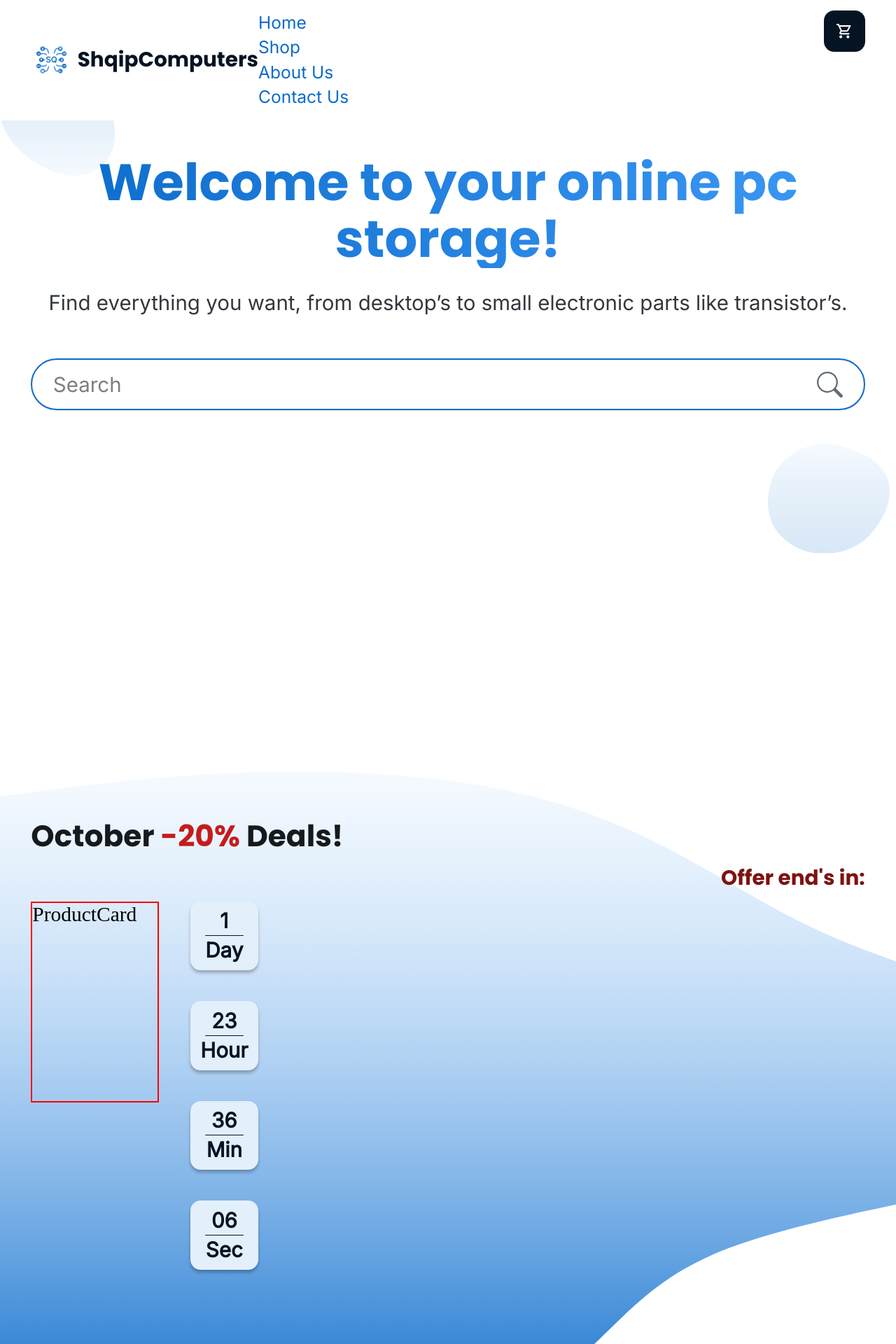
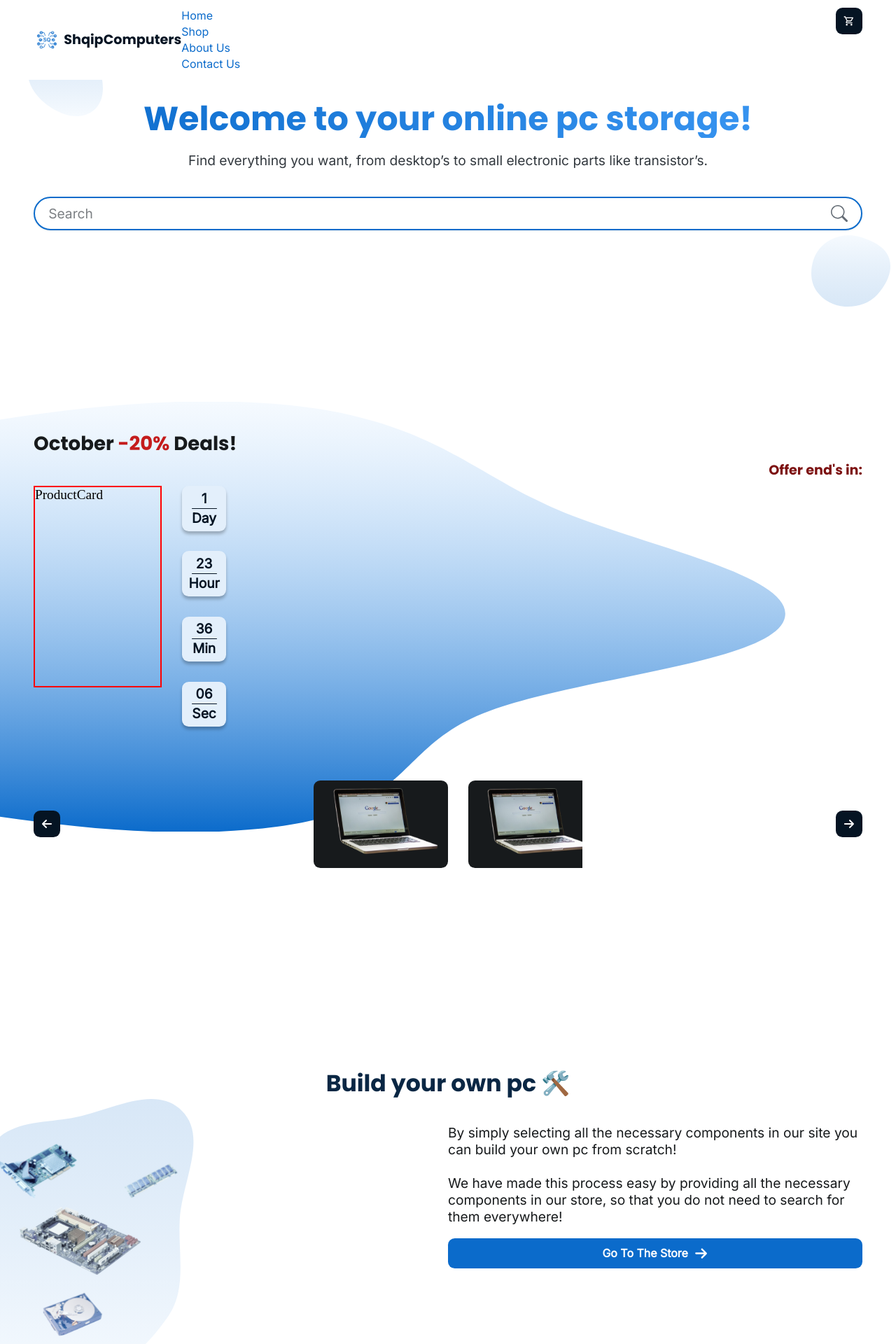
Before and after one commit to Flori1234657/shqip-computers, a React (Vite) app: page / in a window 1280 px wide. Shown: the top 1920 px of the page at 70% size. Built offline with nearby package versions, Linux system fonts and the light colour scheme.

Commit message:
feat(style): :construction: 600vw home + deals + buildPc res

```diff
--- a/src/app/Layout.tsx
+++ b/src/app/Layout.tsx
@@ -6,7 +6,7 @@ export default function Layout() {
     return (
         <>
             <TopBar />
-            <main style={{ padding: '0 1.5rem', overflowX: 'hidden' }}>
+            <main style={{ overflowX: 'hidden' }}>
                 <Outlet />
             </main>
             <Footer />
--- a/src/app/routes/home-page/components/BuildPcSection.tsx
+++ b/src/app/routes/home-page/components/BuildPcSection.tsx
@@ -9,7 +9,29 @@ function BuildPcSection() {
         <Stack
             mt='11rem'
             alignItems='center'
-            sx={{ position: 'relative', overflow: 'visible' }}
+            sx={{
+                mt: { xs: '11rem', sm: '15rem' },
+                gap: { xs: '2rem' },
+
+                position: { xs: 'relative' },
+            }}
+        >
+            <Typography
+                textAlign='center'
+                level='title-md'
+                sx={(theme) => ({
+                    maxWidth: { xs: '15rem', sm: 'unset' },
+                    textAlign: 'center',
+                    color: theme.palette.primary[800],
+                })}
+            >
+                Build your own pc 🛠️
+            </Typography>
+            <Stack
+                sx={{
+                    flexDirection: { sm: 'row' },
+                    justifyContent: { sm: 'flex-end' },
+                }}
             >
                 <Image
                     ratio='0.81/1'
@@ -18,46 +40,33 @@ function BuildPcSection() {
                     alt='blob'
                     objectFit='contain'
                     otherStyles={{
-                    position: 'absolute',
-                    top: '4.125rem',
+                        position: { xs: 'absolute' },
+                        top: { xs: '4.125rem', sm: '2.2rem' },
                         zIndex: -1,
-                    left: '-5.4rem',
+                        left: { xs: '-9.1rem', sm: '-5rem' },
                     }}
                 />
 
+                <Stack sx={{ width: { sm: '50%' }, gap: { xs: '1rem' } }}>
                     <Typography
-                textAlign='center'
-                level='title-md'
+                        level='body-lg'
                         sx={(theme) => ({
-                    maxWidth: '15rem',
-                    textAlign: 'center',
-                    color: theme.palette.primary[800],
-
-                    mb: '2rem',
+                            textAlign: { xs: 'center', sm: 'left' },
+                            color: theme.palette.neutral[800],
                         })}
                     >
-                Build your own pc 🛠️
-            </Typography>
-            <Typography
-                textAlign='center'
-                level='body-lg'
-                sx={(theme) => ({
-                    textAlign: 'center',
-                    color: theme.palette.neutral[800],
-
-                    mb: '1rem',
-                })}
-            >
-                By simply selecting all the necessary components in our site you
-                can build your own pc from scratch! <br />
-                <br /> We have made this process easy by providing all the
-                necessary components in our store, so that you do not need to
-                search for them everywhere!
+                        By simply selecting all the necessary components in our
+                        site you can build your own pc from scratch! <br />
+                        <br /> We have made this process easy by providing all
+                        the necessary components in our store, so that you do
+                        not need to search for them everywhere!
                     </Typography>
                     <Button size='md' fullWidth endDecorator={<RightArrIcon />}>
                         Go To The Store
                     </Button>
                 </Stack>
+            </Stack>
+        </Stack>
     );
 }
 
--- a/src/app/routes/home-page/components/DealsSection.tsx
+++ b/src/app/routes/home-page/components/DealsSection.tsx
@@ -8,9 +8,12 @@ import BigBlob from 'src/assets/images/svg/home/deals-blob.svg';
 function DealsSection() {
     return (
         <Stack
-            mt='19.75rem'
             gap='4rem'
-            sx={{ position: 'relative', overflowX: 'visible' }}
+            sx={{
+                position: 'relative',
+                overflowX: 'visible',
+                mt: { xs: '19.75rem', sm: '15rem' },
+            }}
         >
             <Image
                 ratio='3.34/1'
--- a/src/app/routes/home-page/components/HeroSection.tsx
+++ b/src/app/routes/home-page/components/HeroSection.tsx
@@ -15,8 +15,8 @@ export default function HeroSection() {
                 alt='blob'
                 otherStyles={{
                     position: 'absolute',
-                    top: '3rem',
-                    left: 0,
+                    top: { xs: '3rem', sm: '3.125rem' },
+                    left: { xs: 0, sm: '2.083rem' },
                     zIndex: '-1',
                 }}
             />
@@ -55,8 +55,8 @@ export default function HeroSection() {
                 alt='blob'
                 otherStyles={{
                     position: 'absolute',
-                    top: '21.5rem',
-                    right: '0.313rem',
+                    top: { xs: '21.5rem', sm: '17.5rem' },
+                    right: { xs: '0.313rem', sm: '0.417rem' },
                     zIndex: '-1',
                 }}
             />
--- a/src/app/routes/home-page/components/components/deals-section/DownContent.tsx
+++ b/src/app/routes/home-page/components/components/deals-section/DownContent.tsx
@@ -23,14 +23,15 @@ function DownContent() {
                 <LeftArrIcon />
             </IconButton>
             <Stack
-                maxWidth='10rem'
                 direction='row'
                 alignItems='center'
                 justifyContent='center'
                 gap='1.5rem'
                 sx={{
+                    maxWidth: { xs: '10rem', sm: '20rem' },
+                    height: '6.503rem',
+                    pl: { sm: '13rem' },
                     overflowX: 'scroll',
-                    height: '6.503rem',
                 }}
             >
                 <CardImages />
--- a/src/components/top-bar/TopBar.tsx
+++ b/src/components/top-bar/TopBar.tsx
@@ -9,8 +9,10 @@ export default function TopBar() {
             <Stack
                 direction={'row'}
                 justifyContent='space-between'
-                px='1.5rem'
-                py='0.5rem'
+                sx={{
+                    px: { xs: '1.5rem', sm: '2.5rem' },
+                    py: { xs: '0.5rem', sm: '0.563rem' },
+                }}
                 bgcolor='white'
             >
                 <Logo />
--- a/src/index.css
+++ b/src/index.css
@@ -15,6 +15,18 @@ html {
         0.0323rem + 4.8387vw,
         1.8438rem
     ); /*16px > 29.5px vw(320-599)px */
+
+    main {
+        padding: 0 1.5rem;
+    }
+
+    @media screen and (min-width: 600px) {
+        font-size: 19.2px;
+
+        main {
+            padding: 0 2.5rem;
+        }
+    }
 }
 
 /* Improve performance by not loading all the fonts at once
```
Also changed, not shown: src/assets/images/svg/home/build-pc-blob.svg. Lines whose indentation alone changed are shown as unchanged.
